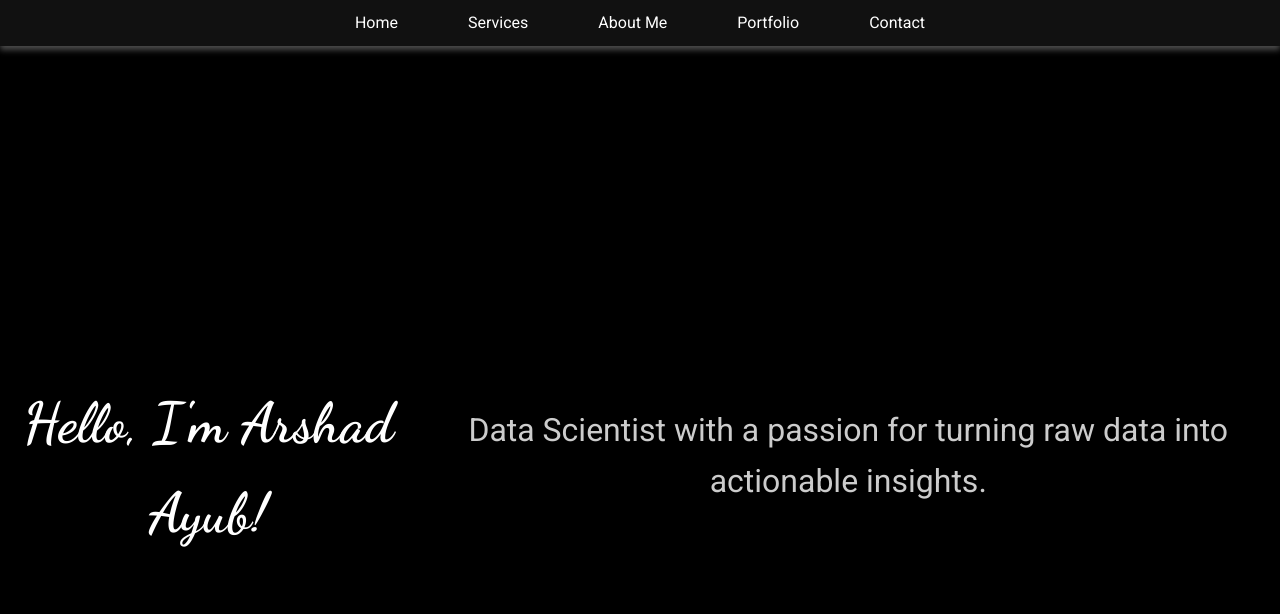
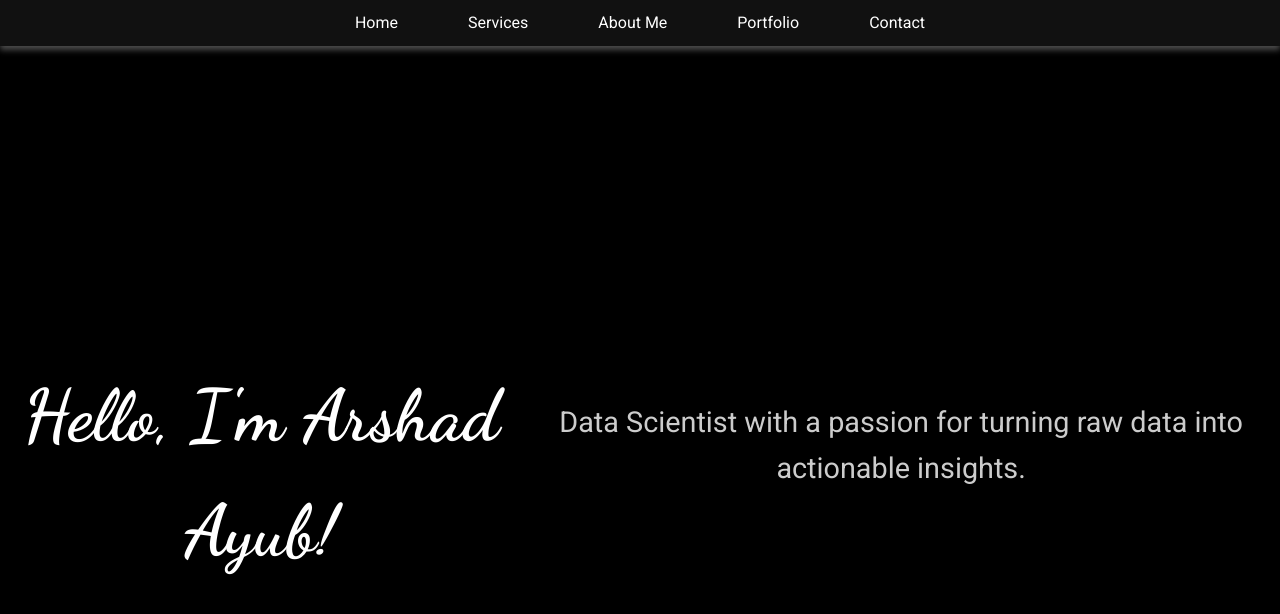
Before and after one commit to arshadsm/arshadsm.github.io, a Jekyll site: the page built from index.md, in a window 1280 px wide and 900 px high. Shown: the top 614 px of the window. Built offline with Jekyll 4.4.1, drawn with Linux system fonts in a browser that asks for light colours.

Commit message:
Update styles.css

```diff
--- a/styles/styles.css
+++ b/styles/styles.css
@@ -68,15 +68,17 @@ header {
 }
 
 header h1 {
-    font-size: 3.5em;
+    font-size: 4.5em; /* Increased font size for the title */
     margin-bottom: 0;
     color: #FFFFFF;
 }
 
 header p {
-    font-size: 2em;
+    font-size: 1.8em; /* Reduced font size for the subtitle */
     color: #CCCCCC; /* Light gray for subtitle text */
+    margin-top: 10px; /* Added margin to separate title and subtitle */
 }
+
 
 /* About Me Section */
 .about-me {
```
